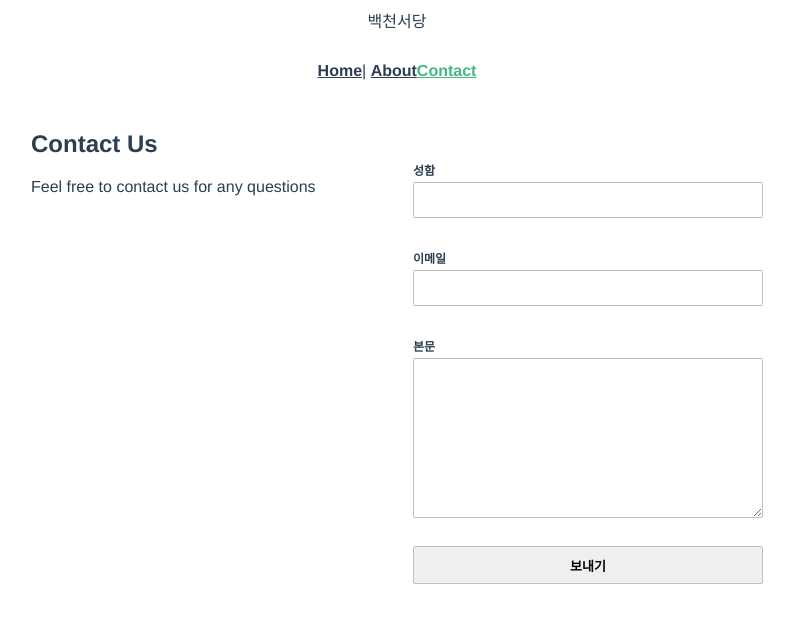
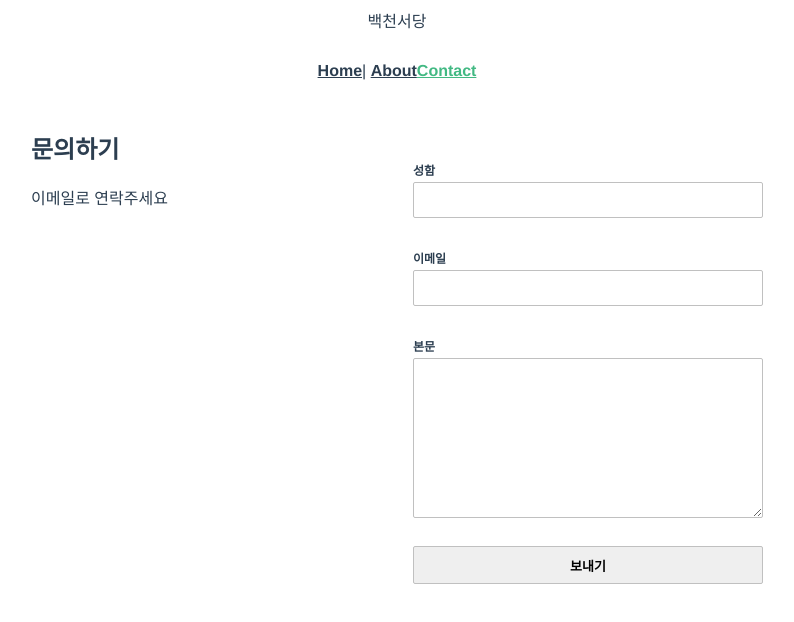
Before and after one commit to emiliempark/vue-practice, a Vue app: page /contact in a window 1280 px wide. Shown: the top 622 px of the page, without its empty margins (243-1037 px from the left). Built offline with nearby package versions, Linux system fonts and the light colour scheme.

Commit message:
Change content language

```diff
--- a/src/views/Contact.vue
+++ b/src/views/Contact.vue
@@ -1,12 +1,8 @@
 <template>
   <div class="pageContact">
     <hgroup>
-      <h2>
-        Contact Us
-      </h2>
-      <p>
-        Feel free to contact us for any questions
-      </p>
+      <h2>문의하기</h2>
+      <p>이메일로 연락주세요</p>
     </hgroup>
     <ContactForm />
   </div>
@@ -18,8 +14,8 @@ import ContactForm from "@/components/ContactForm.vue";
 export default {
   name: "Contanct",
   components: {
-    ContactForm,
-  },
+    ContactForm
+  }
 };
 </script>
 
```
